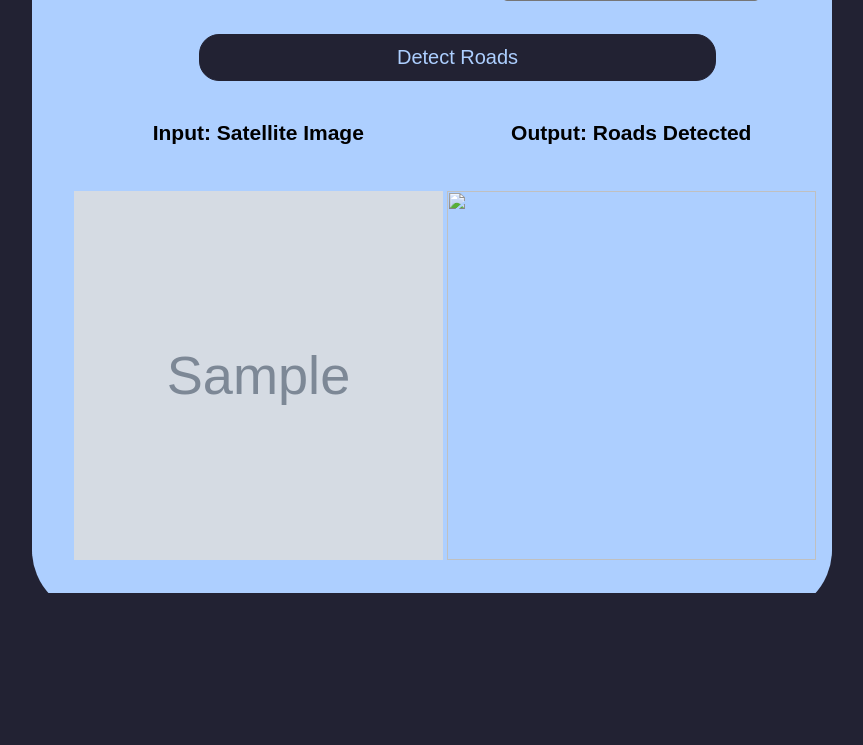
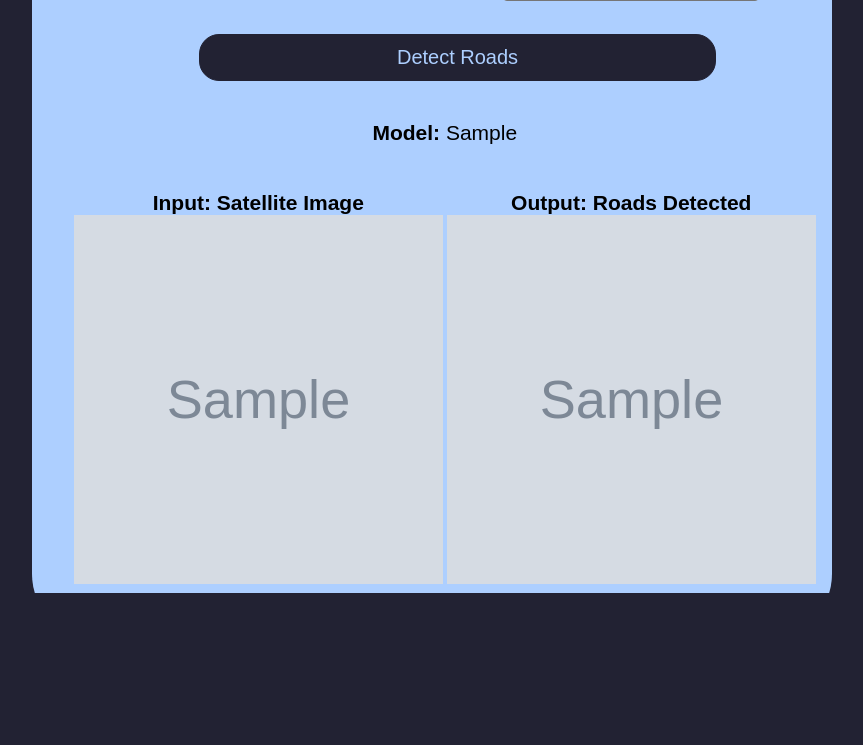
Before and after one commit to dibyarupnath/App-Road-Detection-from-Panchromatic-Images, a Flask app: template templates/road_detector.html in a window 1280 px wide. Shown: the part 327-1072 px from the top of the page, without its empty margins (326-1189 px from the left). Run offline with Flask 3, Linux system fonts and the light colour scheme; the template is opened without the code that fills it: most values are stand-ins (such as "Sample title", 1, 10 or a date in 2020); grey boxes marked "Sample" are stand-in pictures; parts of the project's set-up code (start-up, migrations or seed data) failed here and were passed over; some web fonts are replaced.

Commit message:
Added features: Print current working model, Blank option for blank i/p and o/p.

```diff
--- a/app.py
+++ b/app.py
@@ -35,13 +35,25 @@
 
 @app.route('/detector')
 def detector():
-    return render_template('road_detector.html')
+    img_path = "static\\blank.png"
+    model_type_output = "None"
+    output = "static\\blank.png"
+    return render_template('road_detector.html', input_img_path=img_path, model_type_output=model_type_output, output_img=output)
+    # return render_template('road_detector.html')
 
 
 @app.route('/predict', methods=['POST'])
 def predict():
+    model_type_output = ""
+
     # Get the selected model type
     model_type = request.form['model_type']
+
+    if model_type == "Blank":
+        img_path = "static\\blank.png"
+        model_type_output = "None"
+        output = "static\\blank.png"
+        return render_template('road_detector.html', input_img_path=img_path, model_type_output=model_type_output, output_img=output)
 
     # Get the sat image
     img_path = request.form['img_path']
@@ -51,8 +63,21 @@
     # subprocess.run(['python', 'detect_roads.py', model_type, img_path])
     output = detect_rd(model_type, img_path)
 
+    # Returning Model Type
     # img_path = img_path.replace('\\', '\\\\')
-    return render_template('road_detector.html', input_img_path=img_path, message=output)
+    if model_type == 'ResNet-50':
+        model_type_output = "RoadSegNN with the ResNet-50 backbone"
+
+    elif model_type == 'ResNet-101':
+        model_type_output = "RoadSegNN with the ResNet-101 backbone"
+
+    elif model_type == 'Swin-T':
+        model_type_output = "RoadSegNN with the Swin-T backbone"
+
+    elif model_type == 'SegNet':
+        model_type_output = "SegNet"
+
+    return render_template('road_detector.html', input_img_path=img_path, model_type_output=model_type_output, output_img=output)
 
 
 if __name__ == '__main__':
--- a/templates/road_detector.html
+++ b/templates/road_detector.html
@@ -44,30 +44,32 @@
                                     <option value="Swin-T">RoadSegNN (with Swin-T backbone)</option>
 
                                     <option value="SegNet">SegNet</option>
+
+                                    <option value="Blank">Blank Output</option>
                                 </select>
                             </td>
                         </tr>
                         <tr>
                             <td><input class="submit-button" type="submit" value="Detect Roads" /></td>
                         </tr>
-
+                        <tr>
+                            <td colspan="2"><p><strong>Model: </strong>{{ model_type_output }}</p></td>
+                        </tr>
                         <tr>
                             <!-- <td><p class="Input: Remote-Sensing Satellite Image"><img src="input.jpg path" alt="Input: Satellite Image"></p></td> -->
                             <!-- <th><p>Input: Satellite Image<br><img src="{{ img_path }}" alt="Input: Satellite Image"></p></th> -->
-                            <th><p>Input: Satellite Image<br></p></th>
+                            <th><p>Input: Satellite Image<br/><img src="{{ input_img_path }}" alt="" width="369" height="369" onerror="img.style.display='none'"/></p></th>
 
-                            <!-- {{message}} is a value passed from detect_roads.py that contains the relative path to output.png -->
-                            <th><p>Output: Roads Detected</p></th>
+                            <!-- {{ output_img }} is a value passed from detect_roads.py that contains the relative path to output.png -->
+                            <td><p><strong>Output: Roads Detected</strong><br/><img src="{{ output_img }}"  alt="" width="369" height="369"/></p></td>
                         </tr>
-                        <tr>
+                        <!-- <tr>
 
-                            <td><p><img src="{{ input_img_path }}" alt="" width="369" height="369" onerror="img.style.display='none'"></p></td>
-                            <td><p><img src="{{ message }}"  alt="" width="369" height="369"></p></td>
-                        </tr>
+                            <td><p><img src="{{ input_img_path }}" alt="" width="369" height="369" onerror="img.style.display='none'"/></p></td>
+                            <td><p><img src="{{ output_img }}"  alt="" width="369" height="369"/></p></td>
+                        </tr> -->
                     </table>
                 </form>
-                <!-- <h1>Matplotlib Plot</h1>
-                <img src="../static/output.png" alt="Matplotlib Plot"> -->
             </div>
         </div>
 
```
Also changed, not shown: static/blank.png (added), static/output.png.
